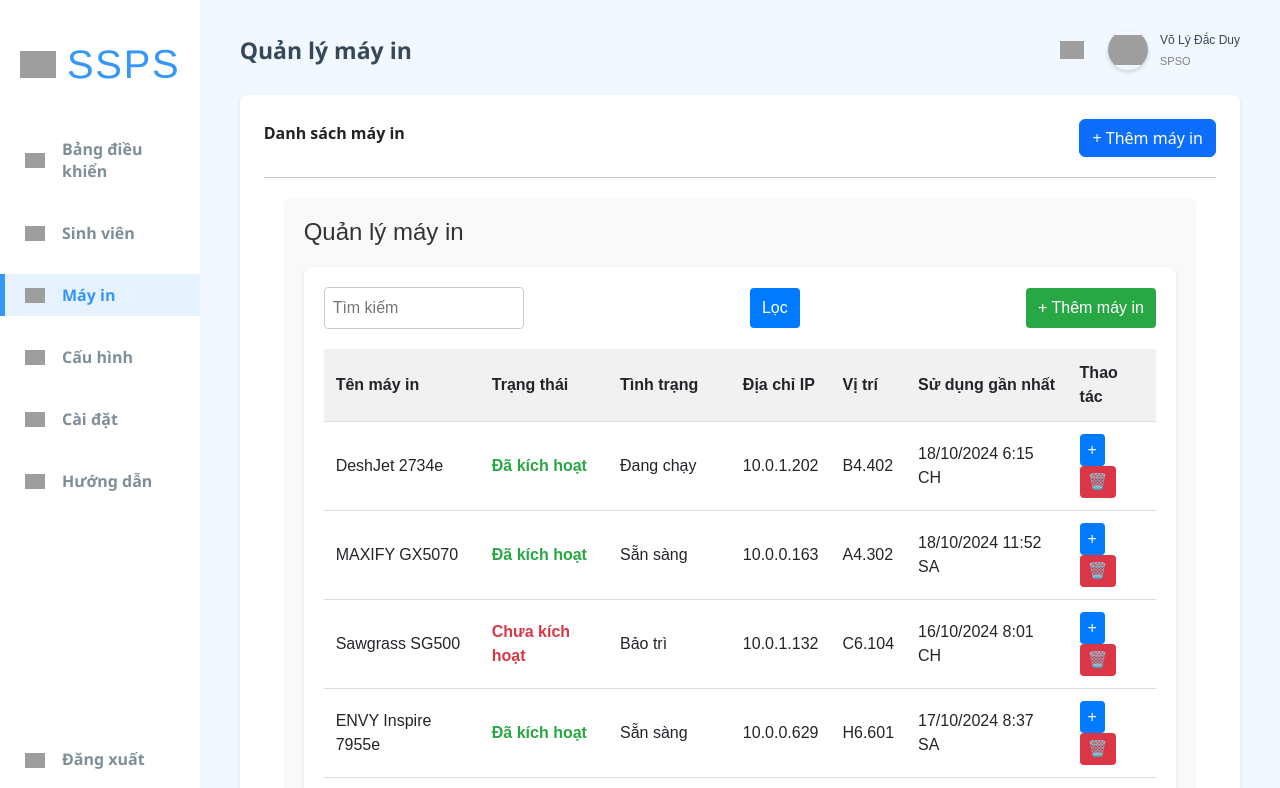
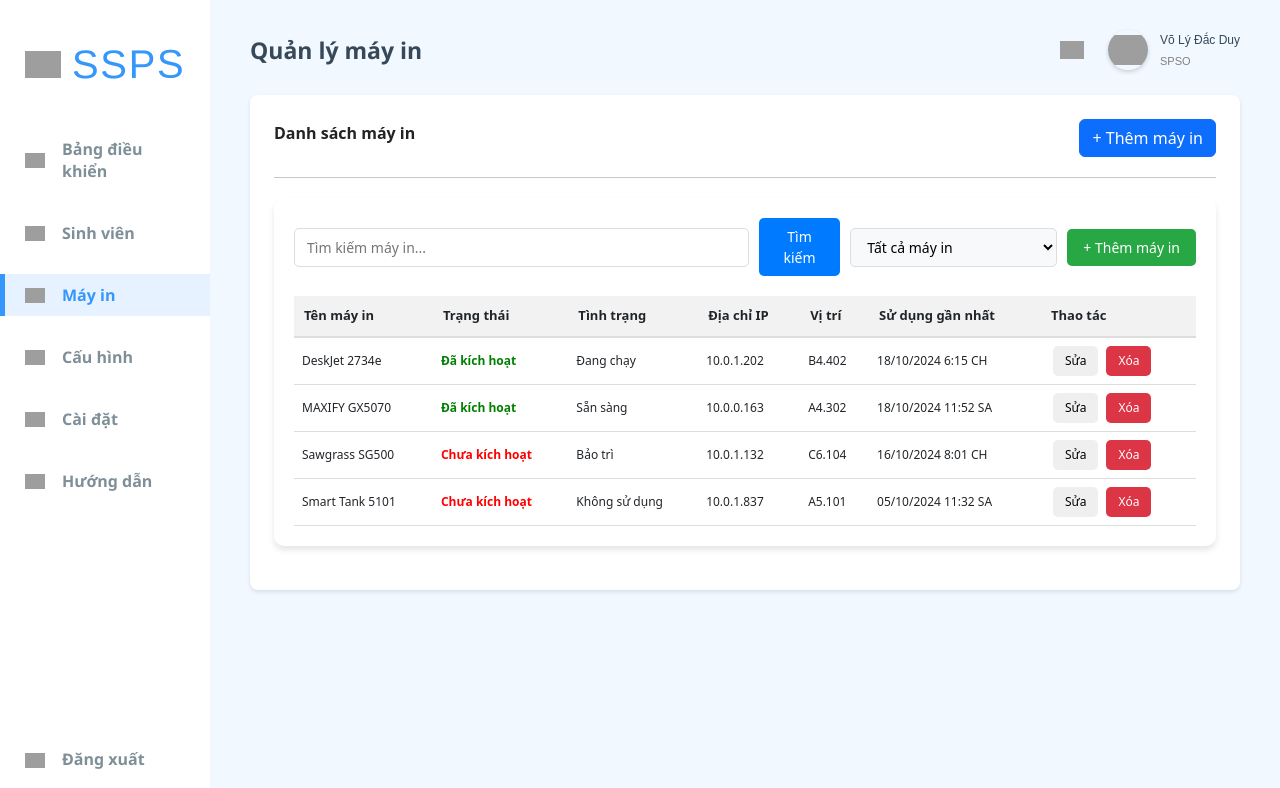
Before and after one commit to Yudov03/SSPS, a React (Vite) app in the folder Frontend/SSPS/: page /printer in a window 1280 px wide. Shown: the top 788 px of the page. Built offline with nearby package versions, Linux system fonts and the light colour scheme; grey boxes are pictures that could not be loaded.

Commit message:
Duy Hieu update

```diff
--- a/Frontend/SSPS/src/component/Printer/PrinterTable.jsx
+++ b/Frontend/SSPS/src/component/Printer/PrinterTable.jsx
@@ -1,25 +1,64 @@
 import React from "react";
+// import "./index.css"; // Import CSS
 
 export default function PrinterTable() {
-    const data = [
-        { name: "DeshJet 2734e", status: "Đã kích hoạt", state: "Đang chạy", ip: "10.0.1.202", location: "B4.402", lastUsed: "18/10/2024 6:15 CH" },
-        { name: "MAXIFY GX5070", status: "Đã kích hoạt", state: "Sẵn sàng", ip: "10.0.0.163", location: "A4.302", lastUsed: "18/10/2024 11:52 SA" },
-        { name: "Sawgrass SG500", status: "Chưa kích hoạt", state: "Bảo trì", ip: "10.0.1.132", location: "C6.104", lastUsed: "16/10/2024 8:01 CH" },
-        { name: "ENVY Inspire 7955e", status: "Đã kích hoạt", state: "Sẵn sàng", ip: "10.0.0.629", location: "H6.601", lastUsed: "17/10/2024 8:37 SA" },
-        { name: "F8 Panda DTF", status: "Đã kích hoạt", state: "Sẵn sàng", ip: "10.0.0.026", location: "B2.202", lastUsed: "18/10/2024 3:02 CH" },
-        { name: "PIXMA TS8870", status: "Đã kích hoạt", state: "Đang chạy", ip: "10.0.1.981", location: "C4.506", lastUsed: "18/10/2024 6:15 CH" },
-        { name: "Smart Tank 5101", status: "Chưa kích hoạt", state: "Không sử dụng", ip: "10.0.1.837", location: "A5.101", lastUsed: "05/10/2024 11:32 SA" },
+  const printers = [
+    {
+      name: "DeskJet 2734e",
+      status: "Đã kích hoạt",
+      condition: "Đang chạy",
+      ip: "10.0.1.202",
+      location: "B4.402",
+      lastUsed: "18/10/2024 6:15 CH",
+      statusClass: "active",
+    },
+    {
+      name: "MAXIFY GX5070",
+      status: "Đã kích hoạt",
+      condition: "Sẵn sàng",
+      ip: "10.0.0.163",
+      location: "A4.302",
+      lastUsed: "18/10/2024 11:52 SA",
+      statusClass: "active",
+    },
+    {
+      name: "Sawgrass SG500",
+      status: "Chưa kích hoạt",
+      condition: "Bảo trì",
+      ip: "10.0.1.132",
+      location: "C6.104",
+      lastUsed: "16/10/2024 8:01 CH",
+      statusClass: "inactive",
+    },
+    {
+      name: "Smart Tank 5101",
+      status: "Chưa kích hoạt",
+      condition: "Không sử dụng",
+      ip: "10.0.1.837",
+      location: "A5.101",
+      lastUsed: "05/10/2024 11:32 SA",
+      statusClass: "inactive",
+    },
   ];
 
   return (
-        <div className="printer-table-container">
-            <h1 className="title">Quản lý máy in</h1>
-            <div className="table-wrapper">
-                <div className="table-header">
-                    <input type="text" placeholder="Tìm kiếm" className="search-input" />
-                    <button className="filter-button">Lọc</button>
+    <div className="printer-management">
+      {/* Header: Tìm kiếm và chế độ */}
+      <div className="header-actions">
+        <div className="search-bar">
+          <input type="text" placeholder="Tìm kiếm máy in..." />
+          <button className="search-button">Tìm kiếm</button>
+        </div>
+        <select className="mode-select">
+          <option value="all">Tất cả máy in</option>
+          <option value="active">Máy in đang hoạt động</option>
+          <option value="inactive">Máy in không hoạt động</option>
+        </select>
         <button className="add-printer-button">+ Thêm máy in</button>
       </div>
+
+      {/* Bảng máy in */}
+      <div className="table-container">
         <table className="printer-table">
           <thead>
             <tr>
@@ -33,30 +72,22 @@ export default function PrinterTable() {
             </tr>
           </thead>
           <tbody>
-                        {data.map((printer, index) => (
+            {printers.map((printer, index) => (
               <tr key={index}>
                 <td>{printer.name}</td>
-                                <td className={printer.status === "Đã kích hoạt" ? "active" : "inactive"}>{printer.status}</td>
-                                <td>{printer.state}</td>
+                <td className={printer.statusClass}>{printer.status}</td>
+                <td>{printer.condition}</td>
                 <td>{printer.ip}</td>
                 <td>{printer.location}</td>
                 <td>{printer.lastUsed}</td>
                 <td>
-                                    <button className="action-button add">+</button>
-                                    <button className="action-button delete">🗑️</button>
+                  <button className="action-button">Sửa</button>
+                  <button className="action-button delete">Xóa</button>
                 </td>
               </tr>
             ))}
           </tbody>
         </table>
-                <div className="pagination">
-                    <button>Trước</button>
-                    <button className="active-page">1</button>
-                    <button>2</button>
-                    <button>3</button>
-                    <button>4</button>
-                    <button>Tiếp theo</button>
-                </div>
       </div>
     </div>
   );
--- a/Frontend/SSPS/src/index.css
+++ b/Frontend/SSPS/src/index.css
@@ -1,118 +1,177 @@
-body {
-  margin: 0;
-}
-.printer-table-container {
-  font-family: Arial, sans-serif;
-  margin: 20px;
+/* Container chính */
+.printer-management {
+  margin: 20px auto;
   padding: 20px;
-  background: #f9f9f9;
-  border-radius: 8px;
+  background-color: #fff;
+  box-shadow: 0 4px 6px rgba(0, 0, 0, 0.1);
+  border-radius: 10px;
 }
 
-.title {
-  font-size: 24px;
-  color: #333;
+/* Header: Tìm kiếm và chọn chế độ */
+.header-actions {
+  display: flex;
+  justify-content: space-between;
+  align-items: center;
+  flex-wrap: wrap;
+  gap: 10px;
   margin-bottom: 20px;
 }
 
-.table-wrapper {
-  background: #fff;
-  padding: 20px;
-  border-radius: 8px;
-  box-shadow: 0 2px 4px rgba(0, 0, 0, 0.1);
+.search-bar {
+  display: flex;
+  align-items: center;
+  gap: 10px;
+  flex: 1;
 }
 
-.table-header {
-  display: flex;
-  justify-content: space-between;
-  align-items: center;
-  margin-bottom: 20px;
+.search-bar input {
+  width: 100%;
+  padding: 8px 12px;
+  font-size: 14px;
+  border: 1px solid #ddd;
+  border-radius: 5px;
+  outline: none;
 }
 
-.search-input {
-  padding: 8px;
-  border: 1px solid #ccc;
-  border-radius: 4px;
-  width: 200px;
+.search-button {
+  padding: 8px 16px;
+  font-size: 14px;
+  background-color: #007bff;
+  color: #fff;
+  border: none;
+  border-radius: 5px;
+  cursor: pointer;
+  transition: background-color 0.3s;
 }
 
-.filter-button,
-.add-printer-button {
+.search-button:hover {
+  background-color: #0056b3;
+}
+
+.mode-select {
   padding: 8px 12px;
-  background: #007bff;
-  color: #fff;
-  border: none;
-  border-radius: 4px;
+  font-size: 14px;
+  border: 1px solid #ddd;
+  border-radius: 5px;
+  background-color: #f8f9fa;
   cursor: pointer;
 }
 
 .add-printer-button {
-  background: #28a745;
+  padding: 8px 16px;
+  font-size: 14px;
+  background-color: #28a745;
+  color: #fff;
+  border: none;
+  border-radius: 5px;
+  cursor: pointer;
+  transition: background-color 0.3s;
+}
+
+.add-printer-button:hover {
+  background-color: #218838;
+}
+
+/* Bảng */
+.table-container {
+  overflow-x: auto;
 }
 
 .printer-table {
   width: 100%;
   border-collapse: collapse;
-}
-
-.printer-table th,
-.printer-table td {
-  padding: 12px;
   text-align: left;
-  border-bottom: 1px solid #ddd;
+  font-size: 14px;
 }
 
 .printer-table th {
-  background: #f1f1f1;
+  background-color: #f2f2f2;
+  padding: 10px;
+  font-weight: bold;
+  border-bottom: 2px solid #ddd;
+  font-size: 13px;
 }
 
-.printer-table tr:hover {
-  background: #f9f9f9;
+.printer-table td {
+  padding: 8px;
+  border-bottom: 1px solid #ddd;
+  font-size: 12px;
 }
 
 .active {
-  color: #28a745;
+  color: green;
   font-weight: bold;
 }
 
 .inactive {
-  color: #dc3545;
+  color: red;
   font-weight: bold;
 }
 
+/* Nút thao tác */
 .action-button {
-  padding: 4px 8px;
+  font-size: 12px;
+  padding: 6px 12px;
+  margin: 0 4px;
   border: none;
-  border-radius: 4px;
+  border-radius: 5px;
   cursor: pointer;
-  margin-right: 4px;
 }
 
-.action-button.add {
-  background: #007bff;
+.action-button.delete {
+  background-color: #dc3545;
   color: #fff;
 }
 
-.action-button.delete {
-  background: #dc3545;
-  color: #fff;
+.action-button:hover {
+  opacity: 0.8;
 }
 
-.pagination {
-  margin-top: 20px;
-  text-align: right;
+/* Responsive */
+@media (max-width: 768px) {
+  .header-actions {
+    flex-direction: column;
+    align-items: stretch;
+  }
+
+  .search-bar {
+    width: 100%;
+  }
+
+  .search-bar input {
+    font-size: 12px;
+  }
+
+  .printer-table th,
+  .printer-table td {
+    font-size: 12px;
+  }
+
+  .add-printer-button,
+  .search-button,
+  .mode-select {
+    font-size: 12px;
+  }
+
+  .action-button {
+    font-size: 10px;
+    padding: 4px 8px;
+  }
 }
 
-.pagination button {
-  padding: 6px 12px;
-  margin-left: 4px;
-  border: none;
-  background: #007bff;
-  color: #fff;
-  border-radius: 4px;
-  cursor: pointer;
+@media (max-width: 480px) {
+  .printer-management {
+    padding: 10px;
+  }
+
+  .add-printer-button,
+  .search-button,
+  .mode-select {
+    width: 100%;
+    margin-bottom: 10px;
+  }
+
+  .table-container {
+    overflow-x: scroll;
+  }
 }
-
-.pagination button.active-page {
-  background: #28a745;
-}
```
Also changed, not shown: 1 other file (tests, documents, lock files or other folders). Lines whose indentation alone changed are shown as unchanged.
